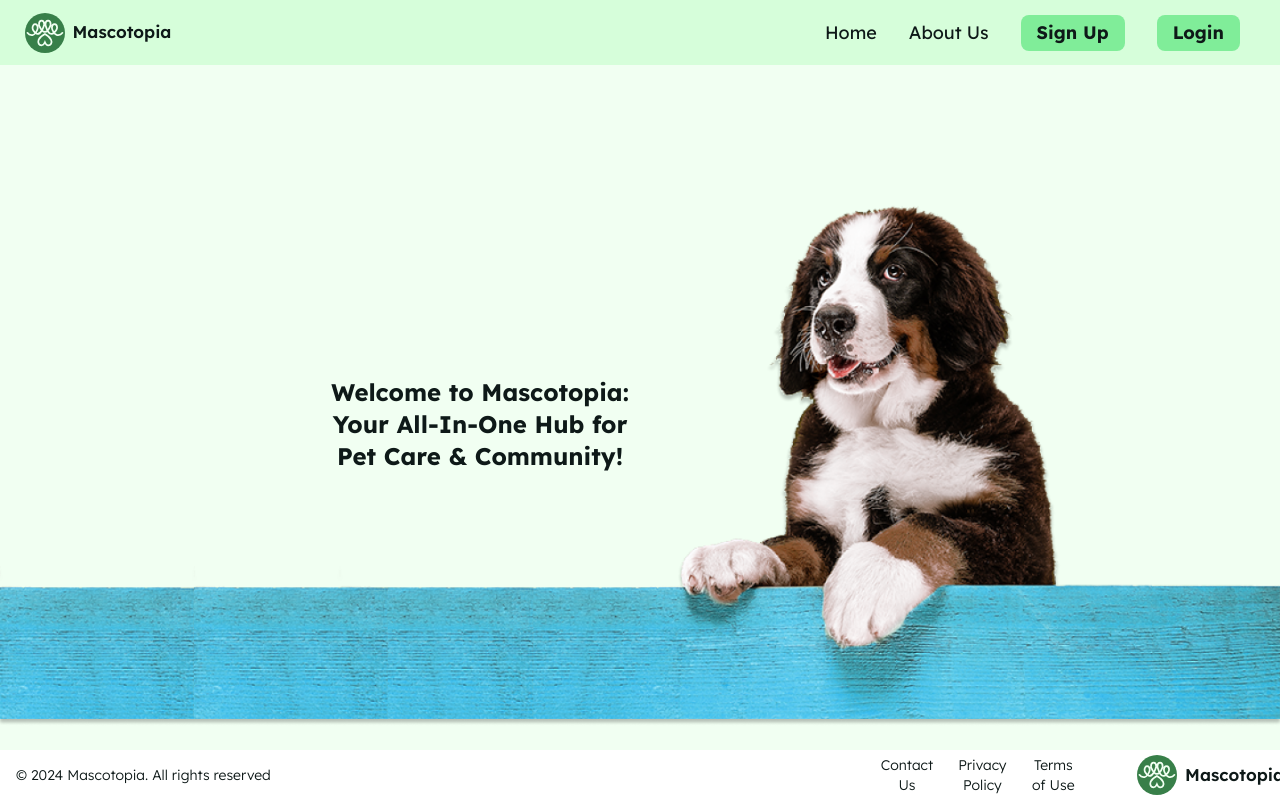
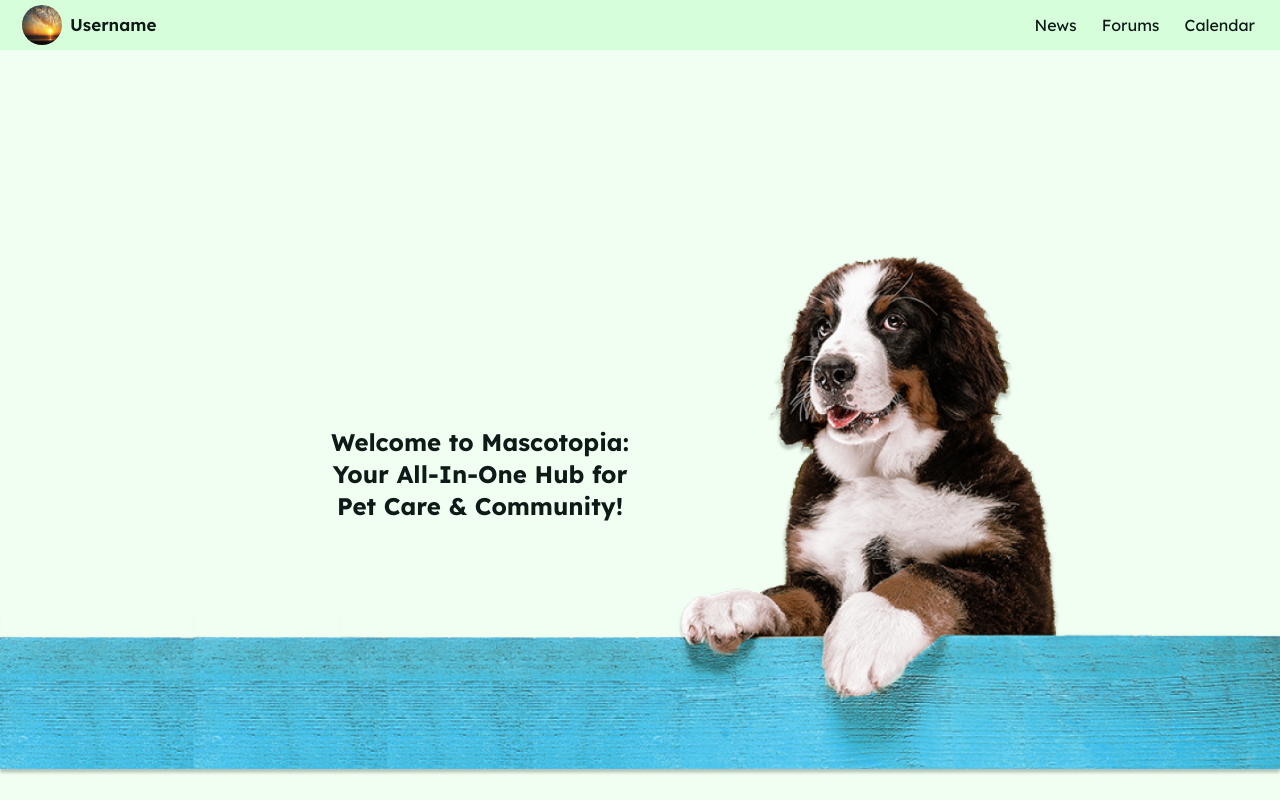
Before and after one commit to mquintanau/mascotopia_fe, a React (Vite) app in the folder view/: page / in a window 1280 px wide. Shown: the top 800 px of the page. Built offline with nearby package versions, Linux system fonts and the light colour scheme.

Commit message:
Arreglos en footer y navbar

```diff
--- a/view/src/App.jsx
+++ b/view/src/App.jsx
@@ -4,13 +4,14 @@ import Login from "./pages/Login";
 import NavbarExternal from "./components/NavbarExternal/NavbarExternal";
 import Profile from "./pages/Profile/Profile";
 import FooterRectangle from "./components/FooterRectangle/FooterRectangle";
+import NavbarInternal from "./components/NavbarInternal/NavbarInternal";
 
 function App() {
   return (
     <div className="h-screen w-screen bg-main text-black">
       <header>
         {/* Barra de navegación */}
-        <NavbarExternal />
+        <NavbarInternal />
       </header>
       <main>
         {/* Contenido principal, manejando la navegacion con react-router-dom */}
--- a/view/src/components/FooterRectangle/FooterRectangle.jsx
+++ b/view/src/components/FooterRectangle/FooterRectangle.jsx
@@ -2,16 +2,14 @@ import RectangularLogo from "../RectangularLogo/RectangularLogo";
 
 const FooterRectangle = () => {
   return (
-    <footerRectangle className="fixed bottom-0 left-0 z-50 flex h-[50px] w-full items-center bg-[#ffffff] py-4 text-sm font-light text-black">
-      <div className="grid w-screen grid-cols-1 items-center md:grid-cols-3">
+    <footerRectangle className=" h-[50px] w-full items-center bg-[#ffffff] py-4 text-sm font-light text-black">
+      <div className=" flex-none grid w-screen grid-cols-1 items-center md:grid-cols-3">
         <div className="justify-left flex items-center p-4 ">
           <div className="hidden md:flex">
             © 2024 Mascotopia. All rights reserved
           </div>
         </div>
-
-      </div>
-      <div className="flex items-center justify-center p-4 md:w-auto w-full text-center ">
+        <div className="flex w-full items-center justify-center p-4 text-center md:w-auto">
           <a
             href="#"
             className="mr-[25px] text-black hover:text-[#424a49]"
@@ -43,7 +41,7 @@ const FooterRectangle = () => {
         <div className="flex items-center justify-end p-4">
           <div className="hidden md:flex">
             <RectangularLogo className="ml-[25px]" />
-
+          </div>
         </div>
       </div>
     </footerRectangle>
--- a/view/src/components/NavbarExternal/NavbarExternal.jsx
+++ b/view/src/components/NavbarExternal/NavbarExternal.jsx
@@ -23,12 +23,12 @@ const NavbarExternal = () => {
 
   return (
     <>
-      <nav className="fixed left-0 top-0 z-50 flex h-[65px] w-screen items-center justify-between bg-navbar px-5 pr-10 lg:gap-8">
+      <nav className="sticky left-0 top-0 z-50 flex h-[50px] w-screen items-center justify-between bg-navbar px-5 pr-10 lg:gap-8">
         <Link to="/" className="h-20">
           <RectangularLogo className="h-20 hover:cursor-pointer" />
         </Link>
         <div
-          className="absolute left-0 -top-80 flex w-full flex-col items-center justify-center gap-6 bg-navbar py-3 text-lg transition-all lg:static lg:flex-row lg:justify-end"
+          className="absolute left-0 -top-80 flex w-full flex-col items-center justify-center gap-6 bg-navbar  text-lg transition-all lg:static lg:flex-row lg:justify-end"
           ref={menuRef}
         >
           <ul className="flex flex-col items-center gap-6 lg:flex-row lg:gap-8">
--- a/view/src/components/NavbarInternal/NavbarInternal.jsx
+++ b/view/src/components/NavbarInternal/NavbarInternal.jsx
@@ -17,21 +17,19 @@ const NavbarInternal = () => {
   const toggleMenu = () => {
     setShowMenu(!showMenu);
   };
+
   return (
     <header className="sticky top-0 z-50 flex h-[50px] w-screen items-center justify-center bg-[#D6FEDA] text-black">
-      <div className="flex items-center justify-between">
-        <div className="fixed left-0">
-          <UserNavbarImage className="ml-[22px]" />
+      <div className="flex w-full items-center justify-between">
+        <div className="ml-[22px]">
+          <UserNavbarImage />
         </div>
-        <div className="fixed right-0 hidden lg:flex">
-          <div className="flex">
+        <div className="hidden lg:flex">
           <div className="mr-[25px]">
             <a
               href="#"
-                className={`text-black hover:text-[#424a49] pb-[13px] ${
-                  activeLink === 0
-                    ? "border-b-2 border-primary text-primary"
-                    : ""
+              className={`pb-[13px] text-black hover:text-[#424a49] ${
+                activeLink === 0 ? "border-b-2 border-primary text-primary" : ""
               }`}
               onMouseEnter={() => handleMouseEnter(0)}
               onMouseLeave={handleMouseLeave}
@@ -46,10 +44,8 @@ const NavbarInternal = () => {
           <div className="mr-[25px]">
             <a
               href="#"
-                className={`text-black hover:text-[#424a49] pb-[13px] ${
-                  activeLink === 1
-                    ? "border-b-2 border-primary text-primary"
-                    : ""
+              className={`pb-[13px] text-black hover:text-[#424a49] ${
+                activeLink === 1 ? "border-b-2 border-primary text-primary" : ""
               }`}
               onMouseEnter={() => handleMouseEnter(1)}
               onMouseLeave={handleMouseLeave}
@@ -64,10 +60,8 @@ const NavbarInternal = () => {
           <div className="mr-[25px]">
             <a
               href="#"
-                className={`text-black hover:text-[#424a49] pb-[13px] ${
-                  activeLink === 2
-                    ? "border-b-2 border-primary text-primary"
-                    : ""
+              className={`pb-[13px] text-black hover:text-[#424a49] ${
+                activeLink === 2 ? "border-b-2 border-primary text-primary" : ""
               }`}
               onMouseEnter={() => handleMouseEnter(2)}
               onMouseLeave={handleMouseLeave}
@@ -77,7 +71,6 @@ const NavbarInternal = () => {
             >
               Calendar
             </a>
-            </div>
           </div>
         </div>
         <div className="absolute right-0 px-2 lg:hidden">
@@ -100,28 +93,22 @@ const NavbarInternal = () => {
             <div className="absolute right-0 top-9 w-screen rounded border bg-white shadow-lg">
               <a
                 href="#"
-                className="block px-4 py-2 text-black hover:bg-gray-100  hover:text-black"
-                onClick={() => {
-                  console.log("Click en Noticias");
-                }}
+                className="block px-4 py-2 text-black hover:bg-gray-100"
+                onClick={() => console.log("Click en Noticias")}
               >
                 News
               </a>
               <a
                 href="#"
-                className="block px-4 py-2 text-black hover:bg-gray-100 hover:text-black"
-                onClick={() => {
-                  console.log("Click en Foros");
-                }}
+                className="block px-4 py-2 text-gray-800 hover:bg-gray-100"
+                onClick={() => console.log("Click en Foros")}
               >
                 Forums
               </a>
               <a
                 href="#"
-                className="block px-4 py-2 text-black hover:bg-gray-100 hover:text-black"
-                onClick={() => {
-                  console.log("Click en Calendario");
-                }}
+                className="block px-4 py-2 text-gray-800 hover:bg-gray-100"
+                onClick={() => console.log("Click en Calendario")}
               >
                 Calendar
               </a>
--- a/view/src/pages/Profile/Profile.jsx
+++ b/view/src/pages/Profile/Profile.jsx
@@ -35,8 +35,7 @@ const Profile = () => {
       className="mx-auto mb-10 max-w-screen-xl"
       style={{ backgroundImage: "url('public/shared/DecorationLine.svg')" }}
     >
-      <NavbarInternal />
-      <div className="flex justify-center scrollbar">
+      <div className="mt-3 flex justify-center scrollbar">
         <div className="mb-8 flex flex-col sm:flex-row">
           <div className="m-6">
             <UserView
@@ -74,7 +73,6 @@ const Profile = () => {
           </div>
         </div>
       </div>
-      <FooterRectangle />
     </div>
   );
 };
```
Lines whose indentation alone changed are shown as unchanged.
